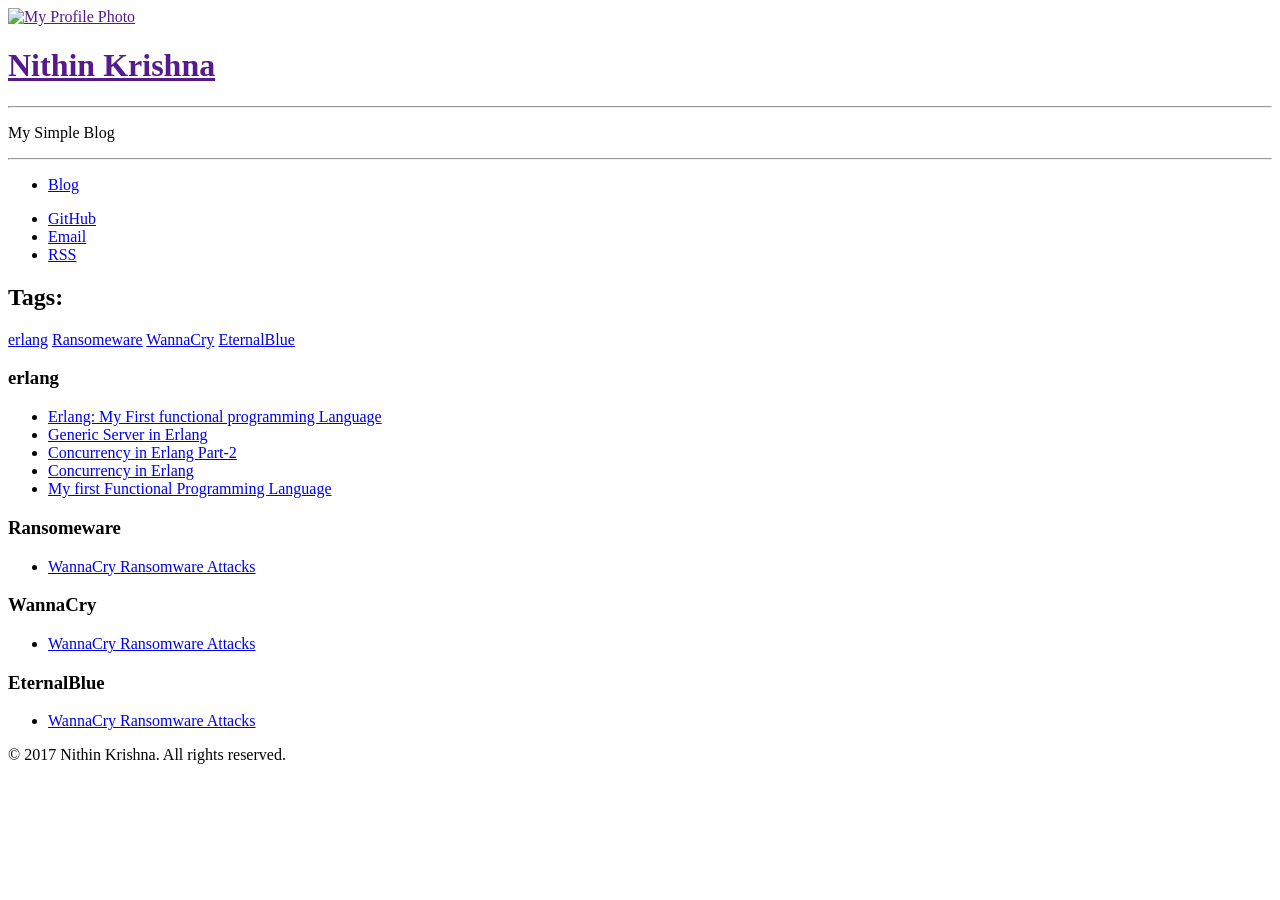
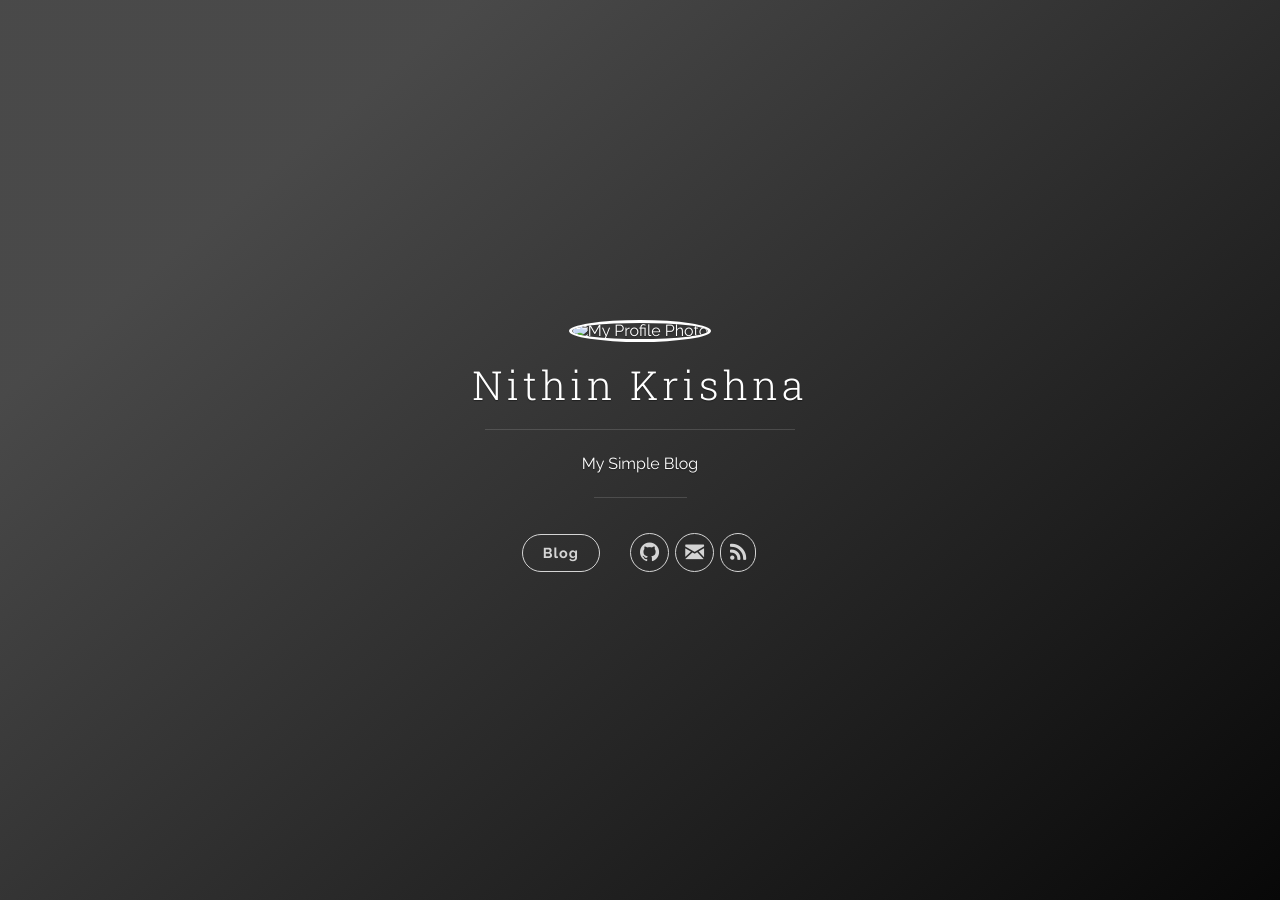
Before and after one commit to nithinkr1shna/nithinkr1shna.github.io, a Jekyll site: the page built from tags.md, in a window 1280 px wide. Built offline with Jekyll 4.4.1, drawn with Linux system fonts in a browser that asks for light colours; nearby versions of some CDN libraries; Markdown is read by kramdown in place of the engine named in the settings.

Commit message:
small changes

```diff
--- a/_includes/head.html
+++ b/_includes/head.html
@@ -40,7 +40,7 @@
   <meta name="msapplication-TileImage" content="{{ "images/favicons/mstile-144x144.png" | prepend: site.baseurl }}">
   <meta name="theme-color" content="#ffffff">
 
-  <link rel="stylesheet" href="{{ "css/main.css" | prepend: site.baseurl }}">
+  <link rel="stylesheet" href="{{ baseurl }}/css/main.css">
   <link rel="canonical" href="{{ page.url | replace:'index.html','' | prepend: site.baseurl | prepend: site.url }}">
   <link rel="alternate" type="application/rss+xml" title="{{ site.title }}" href="{{ site.baseurl }}feed.xml">
 </head>
```
